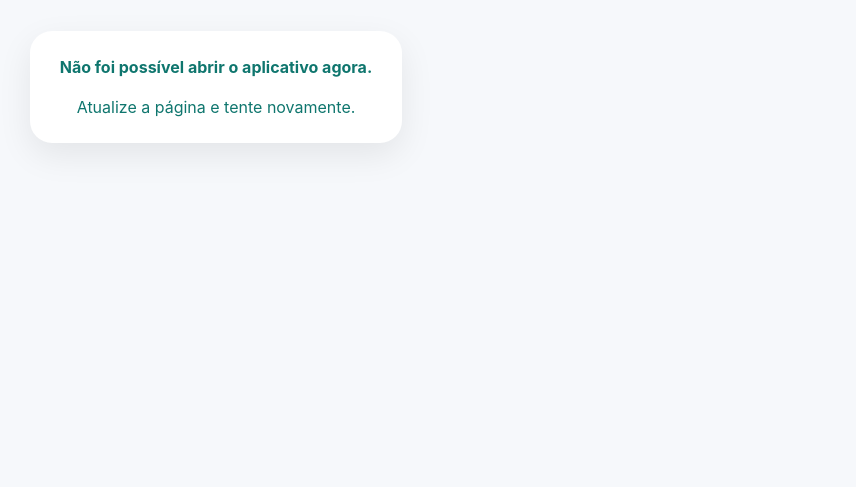
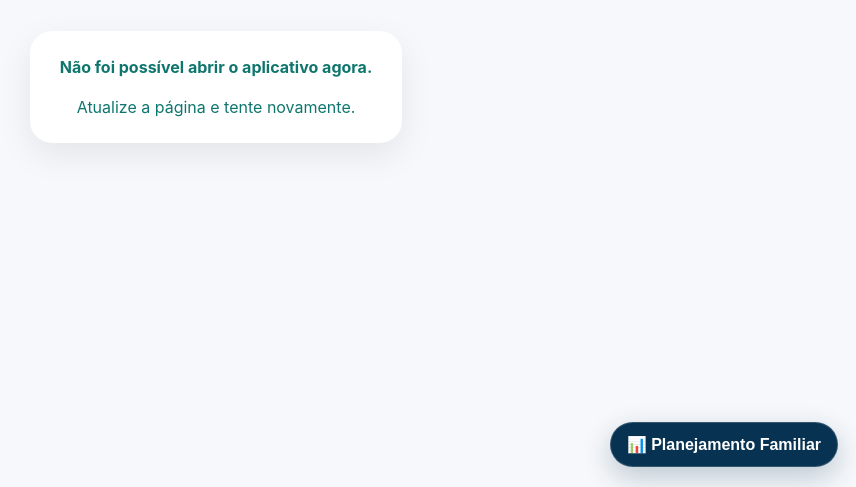
Before and after one commit to joukinneto/jkdd-tech-site, a website: page apps/family-finance/index.html in a window 1280 px wide. Shown: the part 313-800 px from the top of the page, without its empty margins (424-1280 px from the left). Drawn offline with Linux system fonts and the light colour scheme; no server answers.

Commit message:
feat(family-finance): add live planning report entry

```diff
--- a/apps/family-finance/index.html
+++ b/apps/family-finance/index.html
@@ -21,9 +21,14 @@
     .jff-card{padding:26px 30px;border-radius:22px;background:#fff;box-shadow:0 12px 34px rgba(0,0,0,.08);text-align:center;max-width:340px}
     .jff-spinner{width:34px;height:34px;border:3px solid #d7eeeb;border-top-color:#0f766e;border-radius:50%;margin:0 auto 14px;animation:jffspin .8s linear infinite}
     @keyframes jffspin{to{transform:rotate(360deg)}}
+
+    .jff-planning-link{position:fixed;right:18px;bottom:20px;z-index:10000;text-decoration:none;background:#073251;color:#fff;padding:12px 16px;border-radius:999px;font-family:Arial,sans-serif;font-weight:800;box-shadow:0 10px 28px rgba(7,50,81,.24);border:1px solid rgba(255,255,255,.18)}
+    .jff-planning-link:hover{filter:brightness(1.08)}
+    @media(max-width:640px){.jff-planning-link{right:12px;bottom:82px;padding:11px 14px;font-size:13px}}
   </style>
 </head>
 <body>
+  <a id="jff-planning-link" class="jff-planning-link" href="/apps/family-finance/planning.html">📊 Planejamento Familiar</a>
   <div id="jff-boot">
     <div class="jff-card">
       <div class="jff-spinner"></div>
```
